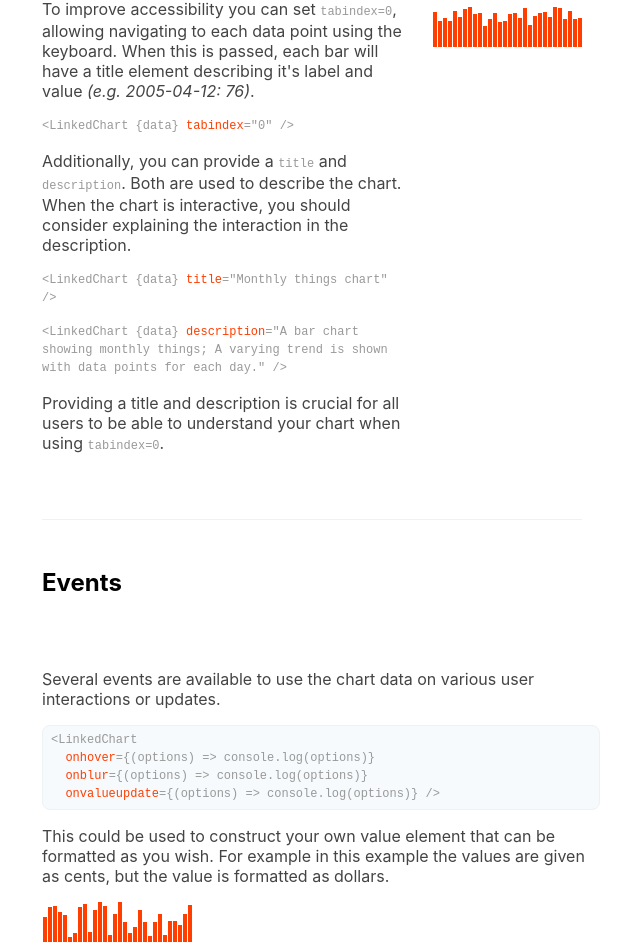
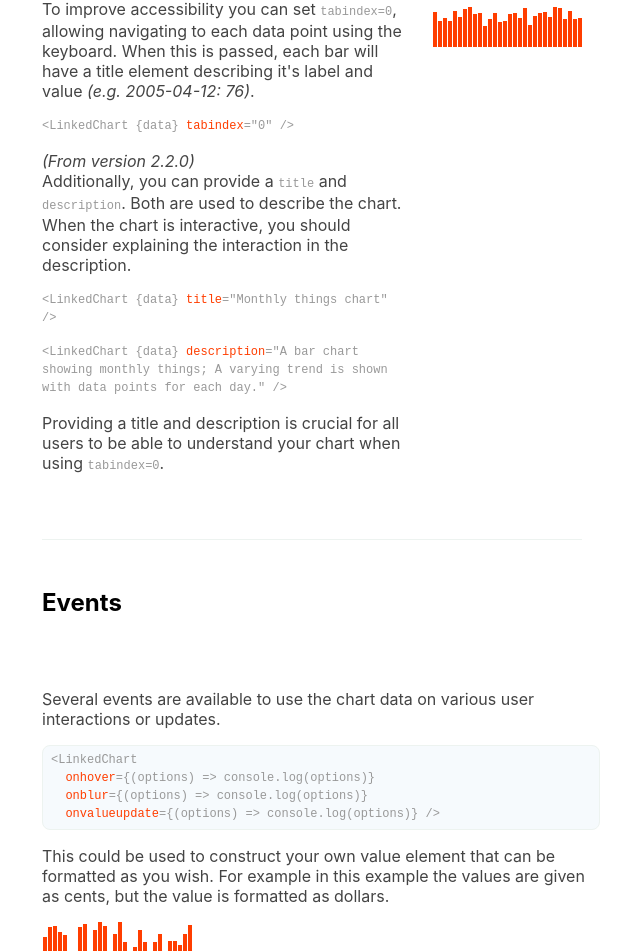
Before and after one commit to Mitcheljager/svelte-tiny-linked-charts, a SvelteKit app: page / in a window 1280 px wide. Shown: the part 8759-9710 px from the top of the page, without its empty margins (328-968 px from the left). Built offline with nearby package versions, Linux system fonts and the light colour scheme.

Commit message:
docs: Add required version for title and description

```diff
--- a/src/routes/+page.svelte
+++ b/src/routes/+page.svelte
@@ -651,7 +651,7 @@
 				&lt;LinkedChart &#123;data&#125; <mark>tabindex</mark>="0" /&gt; <br>
 			</code>
 
-			<p>Additionally, you can provide a <code class="inline">title</code> and <code class="inline">description</code>. Both are used to describe the chart. When the chart is interactive, you should consider explaining the interaction in the description.</p>
+			<p><em>(From version 2.2.0)</em><br>Additionally, you can provide a <code class="inline">title</code> and <code class="inline">description</code>. Both are used to describe the chart. When the chart is interactive, you should consider explaining the interaction in the description.</p>
 
 			<code>
 				&lt;LinkedChart &#123;data&#125; <mark>title</mark>="Monthly things chart" /&gt; <br>
```
